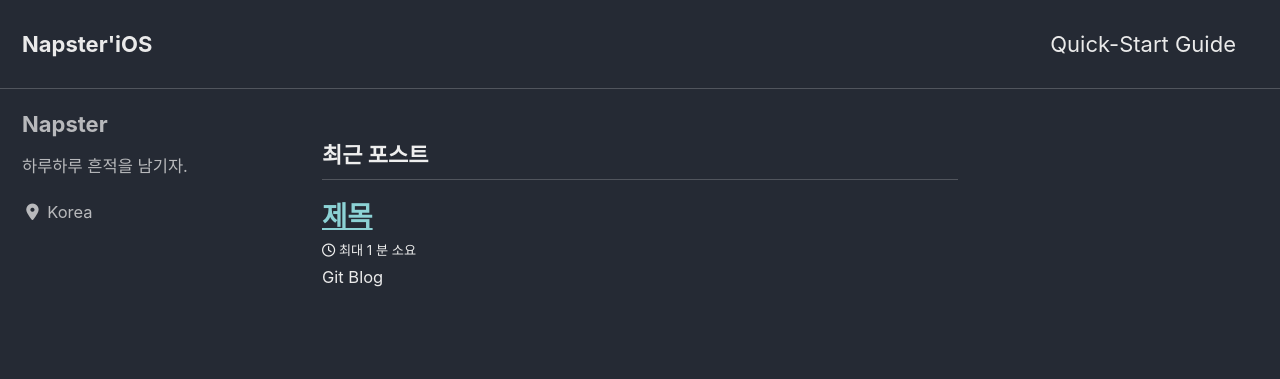
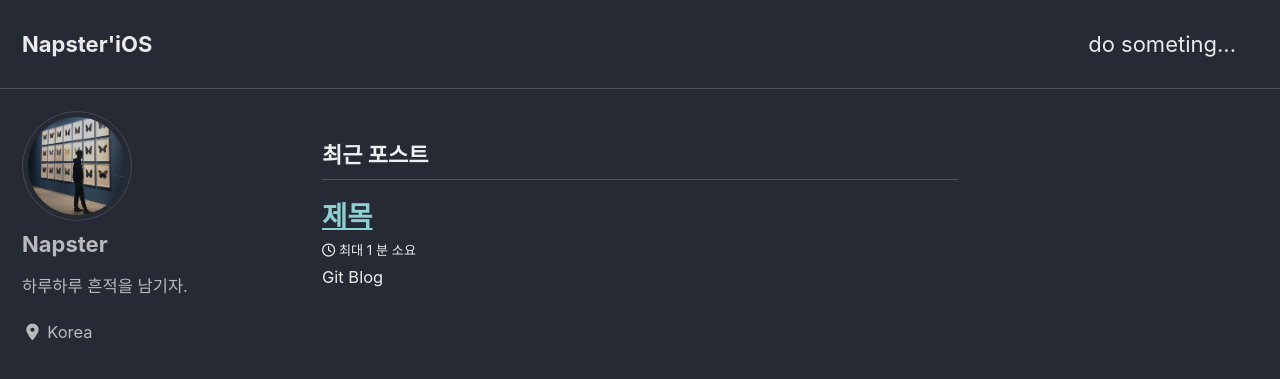
Before and after one commit to comets195/comets195.github.io, a Jekyll site: the page built from index.html, in a window 1280 px wide and 900 px high. Shown: the top 379 px of the window. Built offline with Jekyll 4.4.1, drawn with Linux system fonts in a browser that asks for light colours; cached includes are drawn as plain includes; nearby versions of some CDN libraries; the list of posts is cut into pages by our own code.

Commit message:
수정: Author 이미지 변경, 상단 Quick start 변경

```diff
--- a/_config.yml
+++ b/_config.yml
@@ -94,7 +94,7 @@ analytics:
 # Site Author
 author:
   name             : "Napster"
-  avatar           : # path of avatar image, e.g. "/assets/images/bio-photo.jpg"
+  avatar           : "assets/images/author.jpg" # path of avatar image, e.g. "/assets/images/bio-photo.jpg"
   bio              : "하루하루 흔적을 남기자."
   location         : "Korea"
   email            :
--- a/_data/navigation.yml
+++ b/_data/navigation.yml
@@ -1,7 +1,7 @@
 # main links
 main:
-  - title: "Quick-Start Guide"
-    url: https://mmistakes.github.io/minimal-mistakes/docs/quick-start-guide/
+  - title: "do someting..."
+  # url: https://mmistakes.github.io/minimal-mistakes/docs/quick-start-guide/
   # - title: "About"
   #   url: https://mmistakes.github.io/minimal-mistakes/about/
   # - title: "Sample Posts"
```
Also changed, not shown: assets/images/author.jpg (added), assets/images/logo.jpg (deleted), 5 other files.
